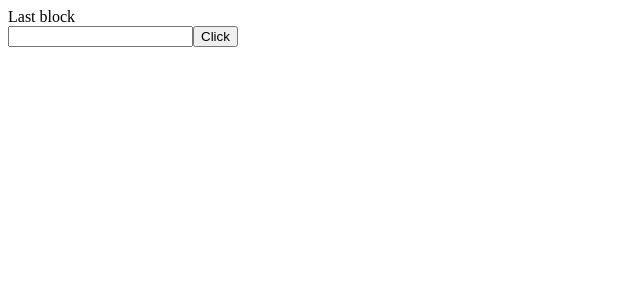
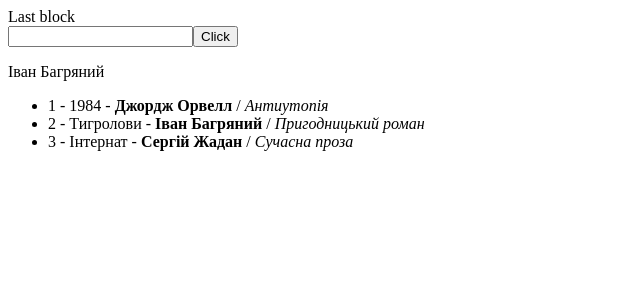
Before and after one commit to tatiana-baranova/Vue-JS-Django, a Vue app: page / in a window 1280 px wide. Shown: the top 300 px of the page, without its empty margins (0-640 px from the left). Built offline with nearby package versions, Linux system fonts and the light colour scheme.

Commit message:
practice

```diff
--- a/src/App.vue
+++ b/src/App.vue
@@ -10,6 +10,16 @@
     <input @input="this.num = $event.target.value" />
     <button @click="this.isVisible = !this.isVisible">Click</button>
     <div v-if="isVisible">Hi</div>
+
+    <p>
+        {{ books[1].author }}
+    </p>
+
+    <ul>
+        <li v-for="(book, index) in books" v-bind:key="index">
+            {{ index +1 }} - {{ book.title }} - <b>{{ book.author }}</b> / <em>{{ book.genre }}</em>
+        </li>
+    </ul>
 </template>
 
 <script>
@@ -18,6 +28,29 @@ export default {
         return {
             num: 5,
             isVisible: false,
+            books: [
+                {
+                    title: "1984",
+                    author: "Джордж Орвелл",
+                    year: 1949,
+                    genre: "Антиутопія",
+                    isAvailable: true
+                },
+                {
+                    title: "Тигролови",
+                    author: "Іван Багряний",
+                    year: 1944,
+                    genre: "Пригодницький роман",
+                    isAvailable: false
+                },
+                {
+                    title: "Інтернат",
+                    author: "Сергій Жадан",
+                    year: 2017,
+                    genre: "Сучасна проза",
+                    isAvailable: true
+                }
+            ]
         }
 
     },
```
